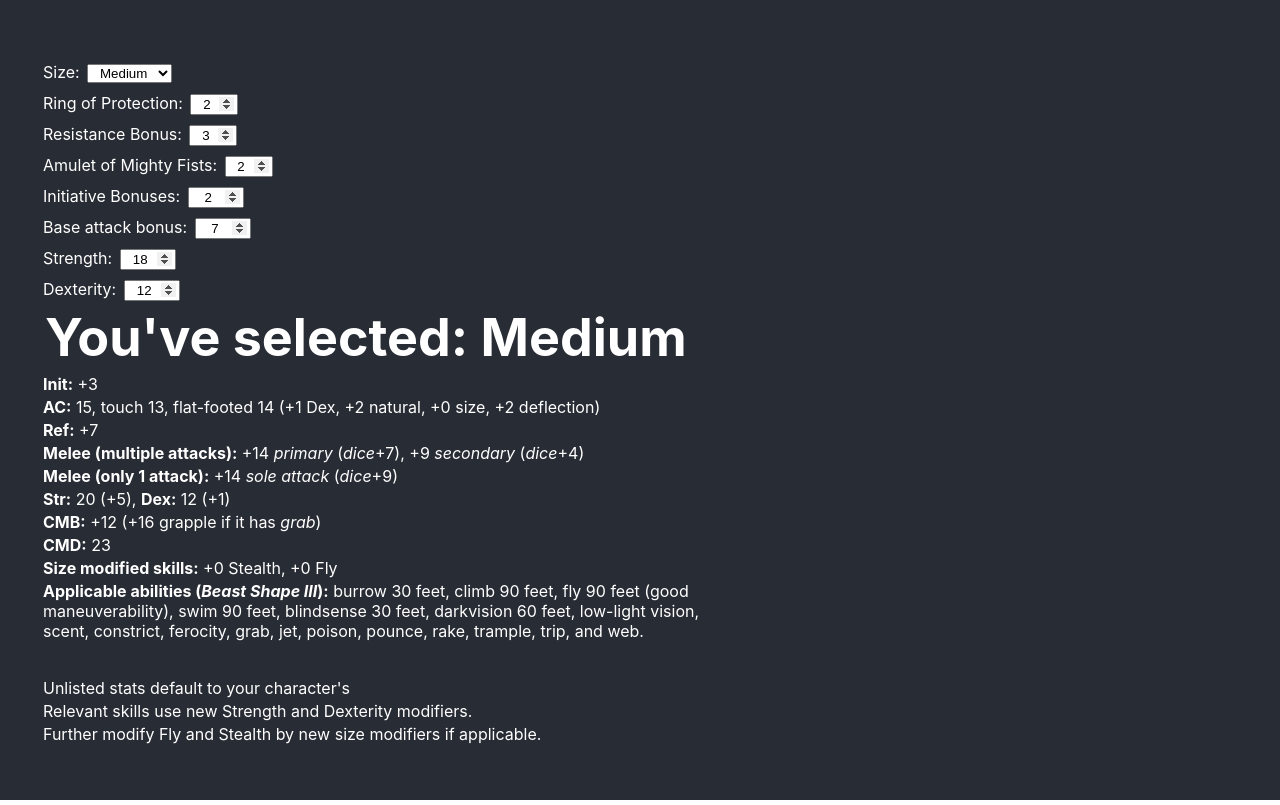
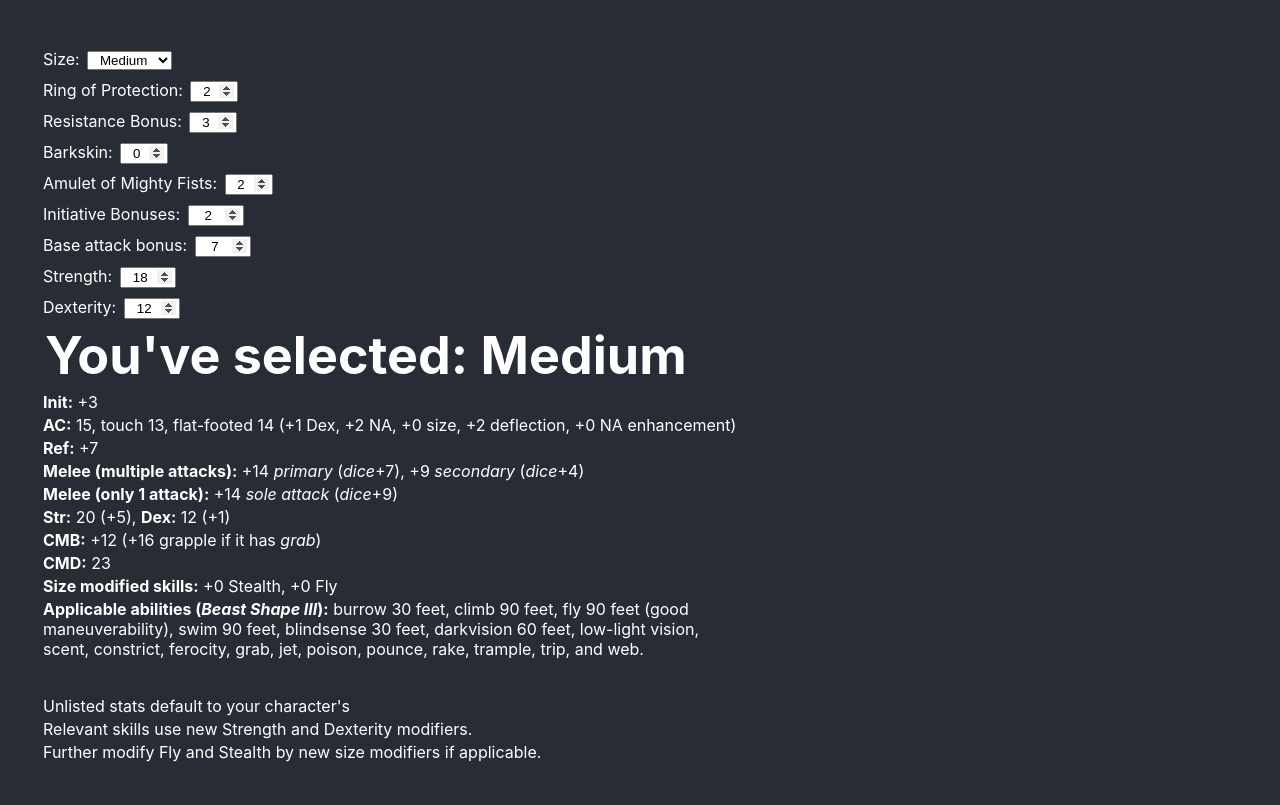
Before and after one commit to ethanvernon/interactive-wildshape, a React (Create React App) app: page / in a window 1280 px wide. Built offline with nearby package versions, Linux system fonts and the light colour scheme.

Commit message:
Added and incorporated BarkskinInput.js

```diff
--- /dev/null
+++ b/src/BarkskinInput.js
@@ -0,0 +1,36 @@
+import React, { Component } from 'react';
+import './App.css';
+
+export class BarkskinInput extends Component {
+  constructor(props) {
+    super(props);
+    this.handleBarkskinChange = this.handleBarkskinChange.bind(this);
+  }
+
+  handleBarkskinChange(e) {
+  	/*console.log(e.target.value);
+    const newStrength = this.props.changeStr(parseInt(e.target.value));
+    console.log("changeStr changed to "+ newStrength);
+    this.props.onChange(newStrength);*/
+
+    this.props.onChange(parseInt(e.target.value));
+  }
+
+
+
+
+  render() {
+    return (
+      <div>
+        <span>Barkskin: </span>
+        <input
+        	id="barkskinBonus"
+        	type="number"
+        	min="0"
+        	max="5"
+        	defaultValue={this.props.barkskin}
+        	onInput = {this.handleBarkskinChange}/>
+      </div>
+    );
+  }
+}
--- a/src/Parent.js
+++ b/src/Parent.js
@@ -9,6 +9,7 @@ import { InitiativeInput } from './InitiativeInput';
 import { ResistanceInput } from './ResistanceInput';
 import { AmuletInput } from './AmuletInput';
 import { RingOfProtInput } from './RingOfProtInput';
+import { BarkskinInput } from './BarkskinInput';
 
 export class Parent extends Component {
   constructor(props) {
@@ -39,7 +40,8 @@ export class Parent extends Component {
       refSave: 7,
       skillsSizeMod: 0,
       amuletBonus: 2,
-      ringBonus: 2
+      ringBonus: 2,
+      barkskin: 0
     };
     this.changeForm = this.changeForm.bind(this);
     this.checkStrength = this.checkStrength.bind(this);
@@ -56,6 +58,7 @@ export class Parent extends Component {
     this.changeResState = this.changeResState.bind(this);
     this.changeAmuletState = this.changeAmuletState.bind(this);
     this.changeProtState = this.changeProtState.bind(this);
+    this.changeBarkskinState = this.changeBarkskinState.bind(this);
   }
 
 
@@ -78,9 +81,9 @@ export class Parent extends Component {
       CMB: newSizeModCMBD + (newForm == "Tiny" || newForm == "Dimunitive" ? dexMod : strMod) + this.state.bab,
       CMD: 10 + newSizeModCMBD + strMod + dexMod + this.state.bab,
       naturalArmor: naturalArmor,
-      armorClass: 10 + newSizeModAA + dexMod + naturalArmor + this.state.ringBonus,
+      armorClass: 10 + newSizeModAA + dexMod + naturalArmor + this.state.ringBonus + this.state.barkskin,
       touchAC: 10 + newSizeModAA + dexMod + this.state.ringBonus,
-      flatfootAC: 10 + newSizeModAA + naturalArmor + this.state.ringBonus + (dexMod < 0 ? dexMod : 0),
+      flatfootAC: 10 + newSizeModAA + naturalArmor + this.state.ringBonus + (dexMod < 0 ? dexMod : 0) + this.state.barkskin,
       modInit: dexMod + this.state.initBonus,
       refSave: this.state.resBonus + this.state.refBase + dexMod,
       skillsSizeMod: newSizeMod
@@ -120,7 +123,7 @@ export class Parent extends Component {
       modDex: mod,
       CMB: this.state.modCMBD + (this.state.form == "Tiny" || this.state.form == "Dimunitive" ? dexMod : strMod) + this.state.bab,
       CMD: 10 + this.state.modCMBD + strMod + dexMod + this.state.bab,
-      armorClass: 10 + this.state.modAA + dexMod + this.state.naturalArmor + this.state.ringBonus,
+      armorClass: 10 + this.state.modAA + dexMod + this.state.naturalArmor + this.state.ringBonus + this.state.barkskin,
       touchAC: 10 + this.state.modAA + dexMod + this.state.ringBonus,
       modInit: dexMod + this.state.initBonus,
       refSave: this.state.resBonus + this.state.refBase + dexMod
@@ -172,9 +175,9 @@ export class Parent extends Component {
     const dexMod = Math.floor((this.state.modDex-10)/2);
 
     this.setState({
-      armorClass: 10 + this.state.modAA + dexMod + this.state.naturalArmor + newRing,
+      armorClass: 10 + this.state.modAA + dexMod + this.state.naturalArmor + newRing + this.state.barkskin,
       touchAC: 10 + this.state.modAA + dexMod + newRing,
-      flatfootAC: 10 + this.state.modAA + this.state.naturalArmor + newRing + (dexMod < 0 ? dexMod : 0),
+      flatfootAC: 10 + this.state.modAA + this.state.naturalArmor + newRing + (dexMod < 0 ? dexMod : 0) + this.state.barkskin,
       ringBonus: newRing
     })
   }
@@ -208,11 +211,23 @@ export class Parent extends Component {
     }
   }
 
+  //passed to AmuletInput.js
   changeAmuletState(newVal) {
     this.setState({
       amuletBonus: newVal
     })
+  }
 
+  //passed to BarkskinInput.js
+  changeBarkskinState(newVal) {
+
+    const dexMod = Math.floor((this.state.modDex-10)/2);
+
+    this.setState({
+      barkskin: newVal,
+      armorClass: 10 + this.state.modAA + dexMod + this.state.naturalArmor + this.state.ringBonus + newVal,
+      flatfootAC: 10 + this.state.modAA + this.state.naturalArmor + this.state.ringBonus + (dexMod < 0 ? dexMod : 0) + newVal,
+    })
   }
 
   //passed to and gets called by Child and strInput (prop)
@@ -394,6 +409,9 @@ export class Parent extends Component {
         <ResistanceInput
           onChange = {this.changeResState}
           resBonus = {this.state.resBonus} />
+        <BarkskinInput
+          onChange = {this.changeBarkskinState}
+          barkskin = {this.state.barkskin} />
         <AmuletInput
           onChange = {this.changeAmuletState}
           amuletBonus = {this.state.amuletBonus} />
@@ -432,6 +450,7 @@ export class Parent extends Component {
           skillsSizeMod = {this.state.skillsSizeMod}
           amuletBonus = {this.state.amuletBonus}
           ringBonus = {this.state.ringBonus}
+          barkskin = {this.state.barkskin}
           />
       </div>
       );
--- a/src/Sibling.js
+++ b/src/Sibling.js
@@ -24,17 +24,20 @@ export class Sibling extends Component {
     const ffAC = this.props.ffAC;
     const modAA = this.props.modAA;
     const CMB = this.props.CMB;
-    const CMBGrapple = this.props.CMB+4;
     const initiative = this.props.initiative;
     const refSave = this.props.refSave;
     const flyMod = this.props.skillsSizeMod;
     const ringBonus = this.props.ringBonus;
+    const barkskin = this.props.barkskin;
 
     //adding amulet of MF
     const modMab = this.props.modMab+aMF;
     const secondaryMab = this.props.modMab+aMF-5;
     const primDamage = this.props.meleeDamage+aMF;
     const secondDamage = this.props.meleeDamageSecondary+aMF;
+
+    //add +4 bonus to grapple for creatures with grab
+    const CMBGrapple = this.props.CMB+4;
 
     //calculate 1.5x Str bonus to damage with only 1 natural weapon
     const singleDamage = (strMod < 0) ? (strMod + aMF) : (Math.floor(strMod*1.5)+aMF);
@@ -58,7 +61,7 @@ export class Sibling extends Component {
       <div>
         <h1>You've selected: {form}</h1>
         <p><b>Init:</b> {plusAdder(initiative)}</p>
-        <p><b>AC:</b> {AC}, touch {touchAC}, flat-footed {ffAC} ({plusAdder(dexMod)} Dex, {plusAdder(naturalArmor)} natural, {plusAdder(modAA)} size, {plusAdder(ringBonus)} deflection)</p>
+        <p><b>AC:</b> {AC}, touch {touchAC}, flat-footed {ffAC} ({plusAdder(dexMod)} Dex, {plusAdder(naturalArmor)} NA, {plusAdder(modAA)} size, {plusAdder(ringBonus)} deflection, {plusAdder(barkskin)} NA enhancement)</p>
         <p><b>Ref:</b> {plusAdder(refSave)}</p>
         <p><b>Melee (multiple attacks):</b> {plusAdder(modMab)} <i>primary</i> (<i>dice</i>{plusAdder(primDamage)}), {plusAdder(secondaryMab)} <i>secondary</i> (<i>dice</i>{plusAdder(secondDamage)})</p>
         <p><b>Melee (only 1 attack):</b> {plusAdder(modMab)} <i>sole attack</i> (<i>dice</i>{plusAdder(singleDamage)})</p>
```
